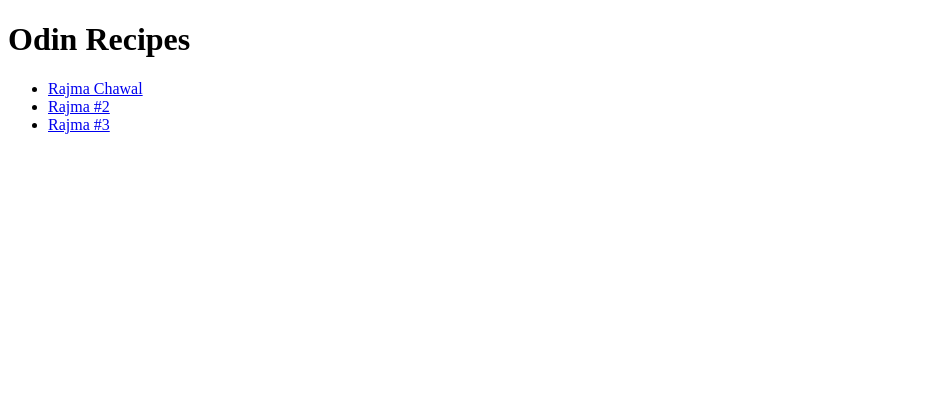
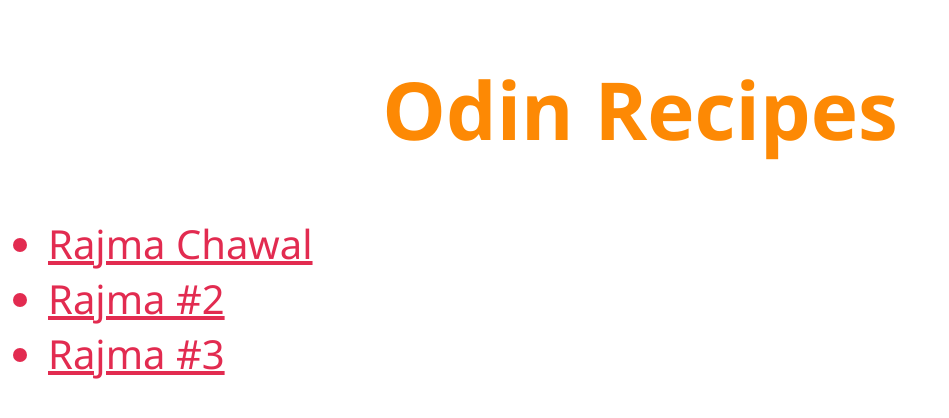
Before and after one commit to magnum0011/odin-recipes, a plain HTML site: page index.html in a window 1280 px wide. Shown: the whole page, without its empty margins (0-949 px from the left). Drawn offline with Linux system fonts and the light colour scheme.

Commit message:
Added some CSS to index.html

```diff
--- a/index.html
+++ b/index.html
@@ -2,11 +2,12 @@
 <html lang="en">
     <head>
         <meta charset="UTF-8">
-        <title> Recipes</title>
+        <title>Recipes</title>
+        <link rel="stylesheet" href = "styles.css">
     </head>
     <body>
-        <h1>Odin Recipes</h1>
-        <ul>
+        <h1 class="h1">Odin Recipes</h1>
+        <ul class="list">
             <li><a href="./recipes/rajma.html">Rajma Chawal</a></li>
             <li><a href="./recipes/rajma.html">Rajma #2</a></li>
             <li><a href="./recipes/rajma.html">Rajma #3</a></li>
--- /dev/null
+++ b/styles.css
@@ -0,0 +1,14 @@
+* {
+    background-color: white;
+    color:rgb(253, 137, 4);
+    font-family:'Segoe UI', Tahoma, Geneva, Verdana, sans-serif;
+}
+h1 {
+    text-align: center;
+    font-weight: 800;
+    font-size: 80px;
+}
+li, a {
+    color:rgb(226, 43, 80);
+    font-size: 40px;
+}
```
